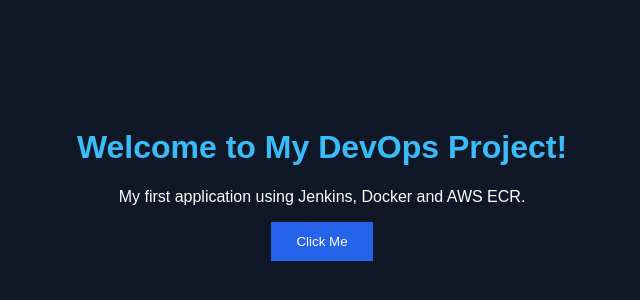
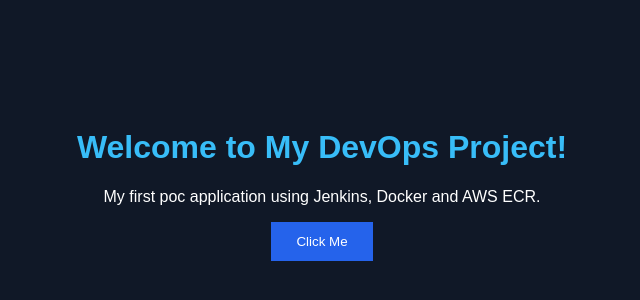
Before and after one commit to AISHWARYACS1236/my-devops-app, a plain HTML site: page index.html in a window 1280 px wide. Shown: the whole page, without its empty margins (318-958 px from the left). Drawn offline with Linux system fonts and the light colour scheme.

Commit message:
Update paragraph text in index.html

```diff
--- a/index.html
+++ b/index.html
@@ -29,7 +29,7 @@
 
     <h1>Welcome to My DevOps Project!</h1>
 
-    <p>My first application using Jenkins, Docker and AWS ECR.</p>
+    <p>My first poc application using Jenkins, Docker and AWS ECR.</p>
 
     <button onclick="alert('Application is working!')">
         Click Me
```
